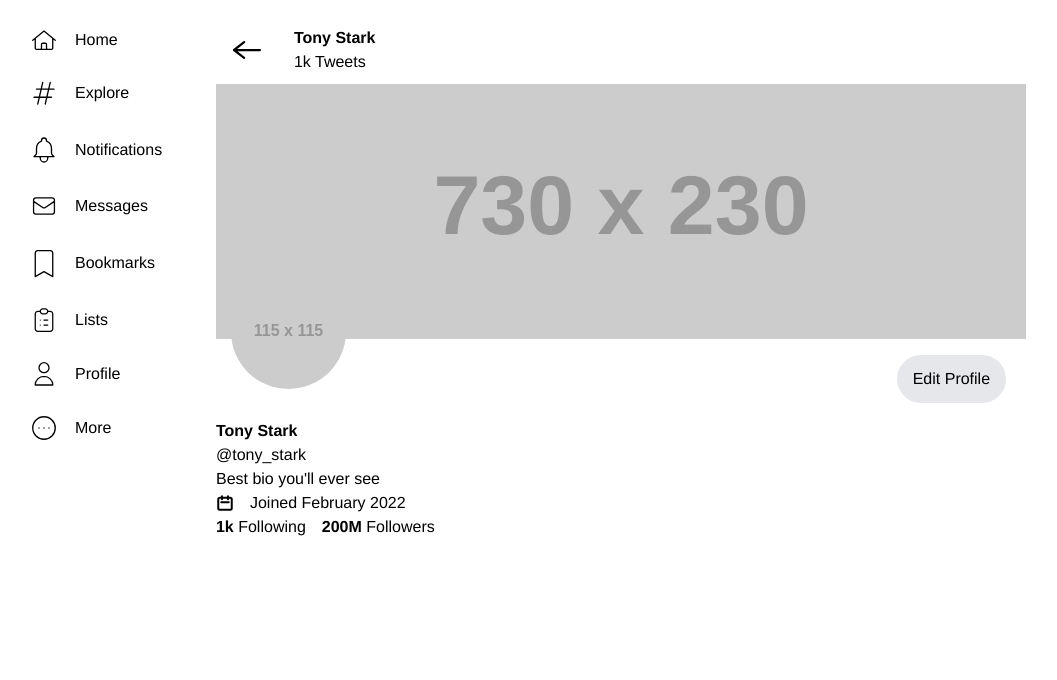
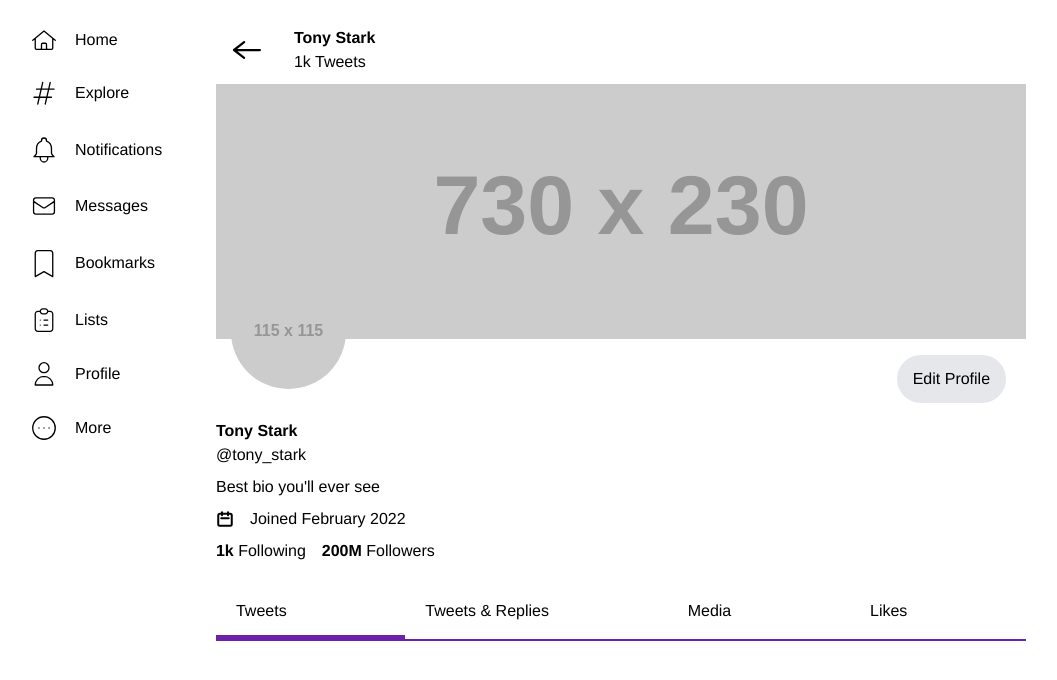
Before and after one commit to tapp-gh/tapp-web, a React (Create React App) app: page /tweets in a window 1280 px wide. Shown: the top 680 px of the page, without its empty margins (19-1076 px from the left). Built offline with nearby package versions, Linux system fonts and the light colour scheme.

Commit message:
WIP: Finished building tabs

```diff
--- a/src/app/pages/Tweets.tsx
+++ b/src/app/pages/Tweets.tsx
@@ -48,6 +48,8 @@ const Tweets = () => {
       icon: MoreIcon,
     },
   ];
+
+  const [openTab, setOpenTab] = React.useState(1);
 
   return (
     <div className="w-full flex flex-col sm:flex-row flex-grow overflow-hidden">
@@ -123,10 +125,12 @@ const Tweets = () => {
           </div>
 
           <div className="flex flex-col">
-            <p className="font-bold">{"Tony Stark"}</p>
-            <p className="">{"@tony_stark"}</p>
-            <p className="">{"Best bio you'll ever see"}</p>
-            <div className="flex items-center">
+            <div className="mb-2">
+              <p className="font-bold">{"Tony Stark"}</p>
+              <p className="">{"@tony_stark"}</p>
+            </div>
+            <p className="mb-2">{"Best bio you'll ever see"}</p>
+            <div className="flex items-center mb-2">
               <img
                 className={`${classes.iconColorBlack} mr-4`}
                 src={CalendarIcon}
@@ -136,7 +140,7 @@ const Tweets = () => {
                 <p className="">{"Joined February 2022"}</p>
               </span>
             </div>
-            <div className="flex items-center">
+            <div className="flex items-center mb-2">
               <span>
                 <p className="mr-4">
                   <span className="font-bold">1k</span> Following
@@ -153,7 +157,113 @@ const Tweets = () => {
         {/* End Profile Summary */}
 
         {/* Tweets Tabs */}
-        <div></div>
+        <div className="flex flex-wrap">
+          <div className="w-full">
+            <ul
+              className="flex my-4 list-none flex-wrap flex-row border-b-2 border-b-purple-800"
+              role="tablist"
+            >
+              <li
+                className={`flex-auto
+                  ${openTab === 1 && "border-b-4 border-b-purple-800"}`}
+              >
+                <a
+                  className={"px-5 py-3 block"}
+                  onClick={(e) => {
+                    e.preventDefault();
+                    setOpenTab(1);
+                  }}
+                  data-toggle="tab"
+                  href="#link1"
+                  role="tablist"
+                >
+                  Tweets
+                </a>
+              </li>
+              <li
+                className={`flex-auto
+                  ${openTab === 2 && "border-b-4 border-b-purple-800"}`}
+              >
+                <a
+                  className={"px-5 py-3 block"}
+                  onClick={(e) => {
+                    e.preventDefault();
+                    setOpenTab(2);
+                  }}
+                  data-toggle="tab"
+                  href="#link2"
+                  role="tablist"
+                >
+                  {"Tweets & Replies"}
+                </a>
+              </li>
+              <li
+                className={`flex-auto
+                  ${openTab === 3 && "border-b-4 border-b-purple-800"}`}
+              >
+                <a
+                  className={"px-5 py-3 block"}
+                  onClick={(e) => {
+                    e.preventDefault();
+                    setOpenTab(3);
+                  }}
+                  data-toggle="tab"
+                  href="#link3"
+                  role="tablist"
+                >
+                  Media
+                </a>
+              </li>
+              <li
+                className={`flex-auto
+                  ${openTab === 4 && "border-b-4 border-b-purple-800"}`}
+              >
+                <a
+                  className={"px-5 py-3 block"}
+                  onClick={(e) => {
+                    e.preventDefault();
+                    setOpenTab(4);
+                  }}
+                  data-toggle="tab"
+                  href="#link4"
+                  role="tablist"
+                >
+                  Likes
+                </a>
+              </li>
+            </ul>
+            <div className="relative flex flex-col min-w-0 break-words bg-white w-full mb-6">
+              <div className="px-4 py-5 flex-auto">
+                <div className="tab-content tab-space">
+                  <div
+                    className={openTab === 1 ? "block" : "hidden"}
+                    id="link1"
+                  >
+                    {/* Content Here */}
+                  </div>
+                  <div
+                    className={openTab === 2 ? "block" : "hidden"}
+                    id="link2"
+                  >
+                    {/* Content Here */}
+                  </div>
+                  <div
+                    className={openTab === 3 ? "block" : "hidden"}
+                    id="link3"
+                  >
+                    {/* Content Here */}
+                  </div>
+                  <div
+                    className={openTab === 3 ? "block" : "hidden"}
+                    id="link4"
+                  >
+                    {/* Content Here */}
+                  </div>
+                </div>
+              </div>
+            </div>
+          </div>
+        </div>
         {/* End Tweets Tabs */}
       </main>
 
```
